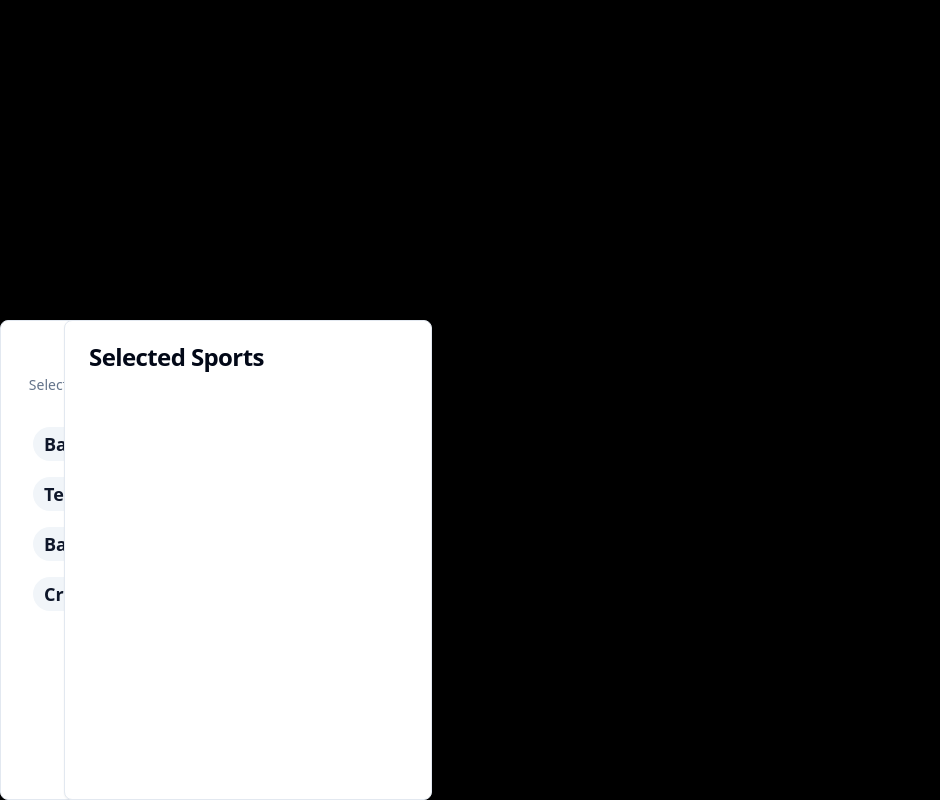
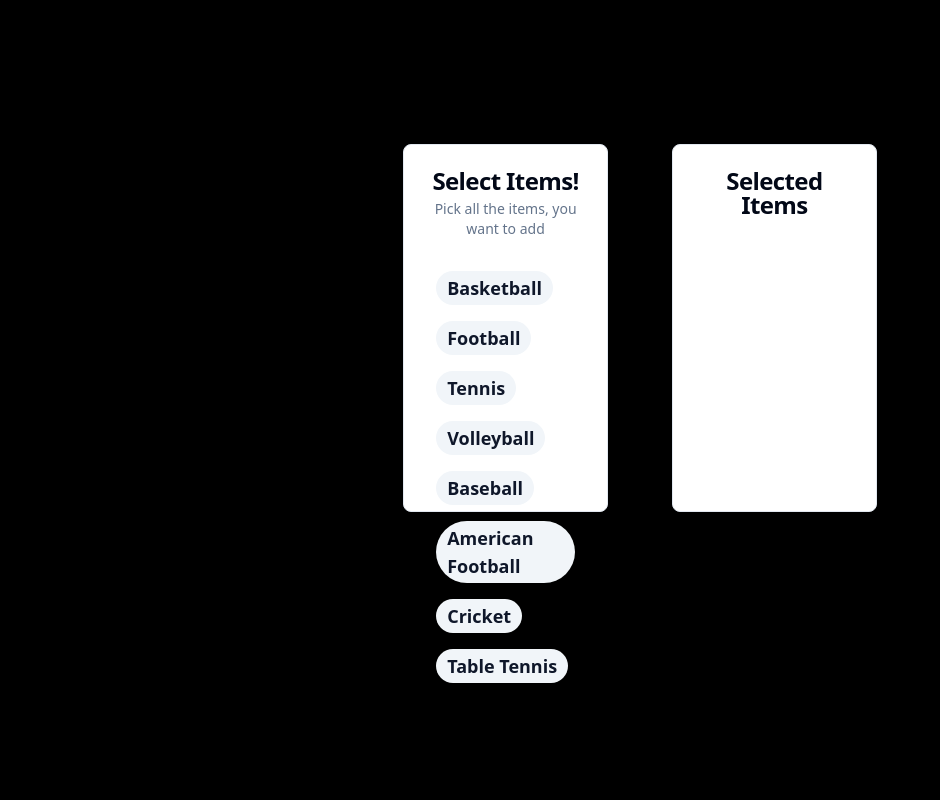
Before and after one commit to max-von-aigner/butter-buff-ui, a Next.js app: page /tagpicker in a window 1280 px wide. Shown: the whole page, without its empty margins (0-940 px from the left). Built offline with nearby package versions, Linux system fonts and the light colour scheme.

Commit message:
updated tag picking logic

```diff
--- a/src/pages/tagpicker.tsx
+++ b/src/pages/tagpicker.tsx
@@ -6,7 +6,7 @@ import TagPicker from "@/react-components/TagPicker";
 const TagPickerPage = () => {
   const [selectedBadges, setSelectedBadges] = useState<string[]>([]);
   return (
-    <main className="h-screen w-full grid grid-cols-10 relative bg-black">
+    <main className="h-screen w-full relative bg-black">
       <TagPicker />
     </main>
   );
--- a/src/react-components/TagCardLeft.tsx
+++ b/src/react-components/TagCardLeft.tsx
@@ -43,11 +43,11 @@ const TagCard: React.FC<
   };
 
   return (
-    <Card className="w-[23rem] h-[30rem] top-80 absolute">
+    <Card className=" col-start-4 col-span-2 row-start-2 row-span-3">
       <CardHeader>
-        <CardTitle className=" text-center">Select your Sports!</CardTitle>
+        <CardTitle className=" text-center">Select Items!</CardTitle>
         <CardDescription className=" text-center">
-          Select the topics, you want to learn more about
+          Pick all the items, you want to add
         </CardDescription>
       </CardHeader>
       <CardContent className="">
@@ -60,7 +60,9 @@ const TagCard: React.FC<
           "American Football",
           "Cricket",
           "Table Tennis" /* Add more sports */,
-        ].map((sport) => (
+        ]
+          .filter((sport) => !selectedBadges.includes(sport)) // Filtering out the selected badges
+          .map((sport) => (
             <Badge
               key={sport}
               variant={selectedBadges.includes(sport) ? "default" : "secondary"}
--- a/src/react-components/TagCardRight.tsx
+++ b/src/react-components/TagCardRight.tsx
@@ -30,9 +30,10 @@ const TagCardRight: React.FC<TagCardProps & { selectedBadges: string[] }> = ({
   selectedBadges,
 }) => {
   return (
-    <Card className="w-[23rem] h-[30rem] col-start-6 top-80 absolute">
+    <Card className="col-start-6 col-span-2 row-start-2 row-span-3 ">
+      {/* min-w-[20rem] min-h-[30rem] */}
       <CardHeader>
-        <CardTitle>Selected Sports</CardTitle>
+        <CardTitle className=" text-center">Selected Items</CardTitle>
       </CardHeader>
       <CardContent>
         {selectedBadges.map((badge) => (
--- a/src/react-components/TagPicker.tsx
+++ b/src/react-components/TagPicker.tsx
@@ -16,12 +16,11 @@ const TagPicker = () => {
   };
 
   return (
-    <main className="h-screen w-full grid grid-cols-10 relative bg-black">
+    <main className="h-screen w-full grid grid-cols-10 grid-rows-6 gap-16 relative bg-black">
       <TagCardLeft
         onBadgeSelect={handleBadgeSelect}
         onBadgeDeselect={handleBadgeDeselect}
         selectedBadges={selectedBadges}
-        className="col-start-4 top-80 absolute"
       />
       <TagCardRight
         selectedBadges={selectedBadges}
```
Lines whose indentation alone changed are shown as unchanged.
